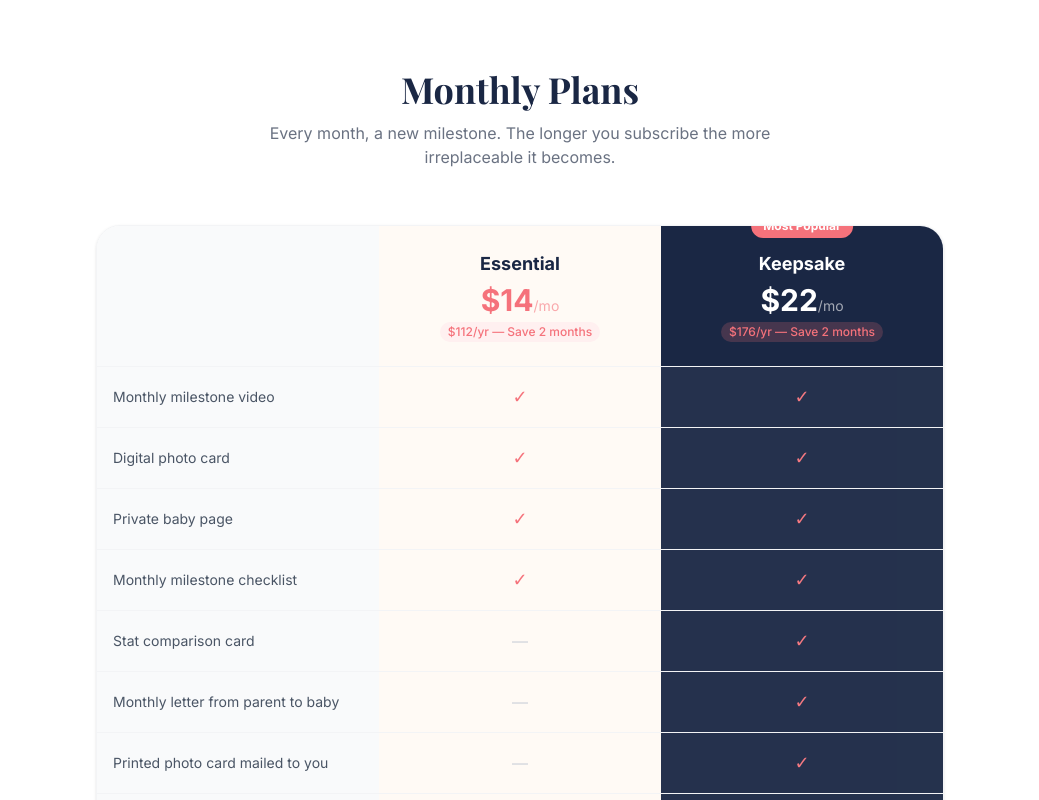
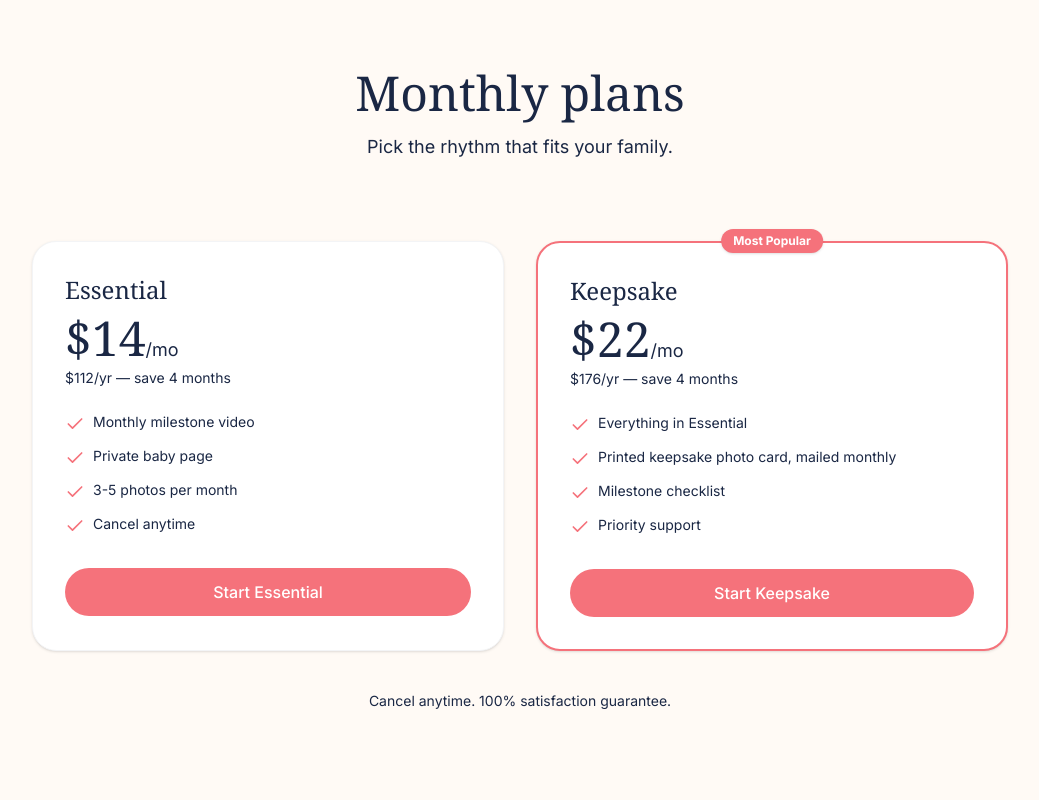
Before and after one commit to aheiman16-del/baby-milestone, a Next.js app: page / in a window 1280 px wide. Shown: the part 2760-3560 px from the top of the page, without its empty margins (120-1159 px from the left). Built offline with nearby package versions, Linux system fonts and the light colour scheme; a web font is replaced by a local one.

Commit message:
Update Pricing.tsx

```diff
--- a/components/Pricing.tsx
+++ b/components/Pricing.tsx
@@ -1,134 +1,145 @@
 'use client'
 
 import { motion } from 'framer-motion'
+import { Check } from 'lucide-react'
 import CheckoutButton from './CheckoutButton'
 
-const features = [
-  { label: 'Monthly milestone video', essential: true, keepsake: true },
-  { label: 'Digital photo card', essential: true, keepsake: true },
-  { label: 'Private baby page', essential: true, keepsake: true },
-  { label: 'Monthly milestone checklist', essential: true, keepsake: true },
-  { label: 'Stat comparison card', essential: false, keepsake: true },
-  { label: 'Monthly letter from parent to baby', essential: false, keepsake: true },
-  { label: 'Printed photo card mailed to you', essential: false, keepsake: true },
-  { label: 'Seasonal holiday cards', essential: false, keepsake: true },
+const plans = [
+  {
+    name: 'Essential',
+    productKey: 'essential_monthly',
+    price: '$14',
+    period: '/mo',
+    annual: '$112/yr — save 4 months',
+    features: [
+      'Monthly milestone video',
+      'Private baby page',
+      '3-5 photos per month',
+      'Cancel anytime',
+    ],
+    popular: false,
+  },
+  {
+    name: 'Keepsake',
+    productKey: 'keepsake_monthly',
+    price: '$22',
+    period: '/mo',
+    annual: '$176/yr — save 4 months',
+    features: [
+      'Everything in Essential',
+      'Printed keepsake photo card, mailed monthly',
+      'Milestone checklist',
+      'Priority support',
+    ],
+    popular: true,
+  },
 ]
-
-const plans = [
-  { key: 'essential_monthly' as const, name: 'Essential', price: '$14', annual: '$112', popular: false },
-  { key: 'keepsake_monthly' as const, name: 'Keepsake', price: '$22', annual: '$176', popular: true },
-]
-
-function Check({ yes }: { yes: boolean }) {
-  return yes
-    ? <span className="text-lg" style={{ color: 'var(--coral)' }}>&#10003;</span>
-    : <span className="text-gray-300">&mdash;</span>
-}
 
 export default function Pricing() {
   return (
-    <section id="pricing" className="py-24 bg-white">
-      <div className="max-w-4xl mx-auto px-6">
+    <section
+      id="pricing"
+      className="py-24"
+      style={{ backgroundColor: 'var(--cream-bg)' }}
+    >
+      <div className="max-w-5xl mx-auto px-6">
         <motion.div
           initial={{ opacity: 0, y: 20 }}
           whileInView={{ opacity: 1, y: 0 }}
           viewport={{ once: true }}
-          className="text-center mb-14"
+          transition={{ duration: 0.6 }}
+          className="text-center mb-16"
         >
-          <h2 className="font-display text-4xl font-bold mb-3" style={{ color: 'var(--navy)' }}>Monthly Plans</h2>
-          <p className="text-gray-500 max-w-lg mx-auto">Every month, a new milestone. The longer you subscribe the more irreplaceable it becomes.</p>
+          <h2
+            className="text-4xl md:text-5xl font-serif mb-4"
+            style={{ color: 'var(--text-main)' }}
+          >
+            Monthly plans
+          </h2>
+          <p className="text-lg" style={{ color: 'var(--text-muted)' }}>
+            Pick the rhythm that fits your family.
+          </p>
         </motion.div>
 
+        {/* pt-4 on the grid gives the "Most Popular" badge room to sit above the card */}
+        <div className="grid md:grid-cols-2 gap-8 pt-4">
+          {plans.map((plan, i) => (
             <motion.div
-          initial={{ opacity: 0, y: 24 }}
+              key={plan.name}
+              initial={{ opacity: 0, y: 20 }}
               whileInView={{ opacity: 1, y: 0 }}
               viewport={{ once: true }}
-          transition={{ duration: 0.7 }}
-          className="rounded-3xl overflow-hidden border border-gray-100 shadow-sm"
-        >
-          {/* Header row */}
-          <div className="grid grid-cols-3">
-            <div className="p-6 bg-gray-50" />
-            {plans.map((plan) => (
-              <div
-                key={plan.key}
-                className="p-6 text-center relative"
-                style={{ backgroundColor: plan.popular ? 'var(--navy)' : 'var(--cream-bg)' }}
+              transition={{ duration: 0.6, delay: i * 0.1 }}
+              className="relative"
             >
               {plan.popular && (
                 <div
-                    className="absolute -top-3 left-1/2 -translate-x-1/2 text-white text-xs font-bold px-3 py-1 rounded-full"
+                  className="absolute -top-3 left-1/2 -translate-x-1/2 text-white text-xs font-bold px-3 py-1 rounded-full z-10 whitespace-nowrap shadow-sm"
                   style={{ backgroundColor: 'var(--coral)' }}
                 >
                   Most Popular
                 </div>
               )}
-                <p
-                  className="font-bold text-lg mb-1"
-                  style={{ color: plan.popular ? 'white' : 'var(--navy)' }}
+
+              <div
+                className="rounded-3xl border shadow-sm bg-white h-full p-8"
+                style={{
+                  borderColor: plan.popular ? 'var(--coral)' : 'rgb(243 244 246)',
+                  borderWidth: plan.popular ? '2px' : '1px',
+                }}
+              >
+                <h3
+                  className="text-2xl font-serif mb-2"
+                  style={{ color: 'var(--text-main)' }}
                 >
                   {plan.name}
+                </h3>
+                <div className="mb-1">
+                  <span
+                    className="text-5xl font-serif"
+                    style={{ color: 'var(--text-main)' }}
+                  >
+                    {plan.price}
+                  </span>
+                  <span className="text-lg" style={{ color: 'var(--text-muted)' }}>
+                    {plan.period}
+                  </span>
+                </div>
+                <p className="text-sm mb-6" style={{ color: 'var(--text-muted)' }}>
+                  {plan.annual}
                 </p>
-                <p
-                  className="text-3xl font-bold"
-                  style={{ color: plan.popular ? 'white' : 'var(--coral)' }}
-                >
-                  {plan.price}<span className="text-sm font-normal opacity-60">/mo</span>
-                </p>
-                <div
-                  className="text-xs mt-1 px-2 py-0.5 rounded-full inline-block font-medium"
-                  style={{
-                    backgroundColor: plan.popular ? 'rgba(245,114,123,0.2)' : 'var(--pink-bg)',
-                    color: plan.popular ? '#F5727B' : 'var(--coral)',
-                  }}
-                >
-                  {plan.annual}/yr &mdash; Save 2 months
+
+                <ul className="space-y-3 mb-8">
+                  {plan.features.map((f) => (
+                    <li key={f} className="flex items-start gap-2">
+                      <Check
+                        className="w-5 h-5 flex-shrink-0 mt-0.5"
+                        style={{ color: 'var(--coral)' }}
+                      />
+                      <span className="text-sm" style={{ color: 'var(--text-main)' }}>
+                        {f}
+                      </span>
+                    </li>
+                  ))}
+                </ul>
+
+                <CheckoutButton
+                  productKey={plan.productKey}
+                  label={`Start ${plan.name}`}
+                  className="w-full text-white py-3 rounded-full font-medium hover:opacity-90 transition-opacity"
+                  style={{ backgroundColor: 'var(--coral)' }}
+                />
               </div>
-              </div>
+            </motion.div>
           ))}
         </div>
 
-          {/* Feature rows */}
-          {features.map((f, i) => (
-            <div
-              key={i}
-              className="grid grid-cols-3 border-t border-gray-100"
+        <p
+          className="text-center mt-10 text-sm"
+          style={{ color: 'var(--text-muted)' }}
         >
-              <div className="p-4 text-sm text-gray-600 bg-gray-50 flex items-center">{f.label}</div>
-              <div className="p-4 flex items-center justify-center" style={{ backgroundColor: 'var(--cream-bg)' }}>
-                <Check yes={f.essential} />
-              </div>
-              <div className="p-4 flex items-center justify-center" style={{ backgroundColor: 'var(--navy)', opacity: 0.95 }}>
-                <Check yes={f.keepsake} />
-              </div>
-            </div>
-          ))}
-
-          {/* CTA row */}
-          <div className="grid grid-cols-3 border-t border-gray-100">
-            <div className="p-6 bg-gray-50" />
-            {plans.map((plan) => (
-              <div
-                key={plan.key}
-                className="p-6 flex items-center justify-center"
-                style={{ backgroundColor: plan.popular ? 'var(--navy)' : 'var(--cream-bg)' }}
-              >
-                <CheckoutButton
-                  productKey={plan.key}
-                  label="Get Started"
-                  className="w-full font-semibold py-3 rounded-xl text-sm transition"
-                  style={
-                    plan.popular
-                      ? { backgroundColor: 'var(--coral)', color: 'white' }
-                      : { border: '2px solid var(--coral)', color: 'var(--coral)', backgroundColor: 'transparent' }
-                  }
-                />
-              </div>
-            ))}
-          </div>
-        </motion.div>
-
-        <p className="text-center text-sm text-gray-400 mt-6">Cancel anytime. 100% satisfaction guarantee.</p>
+          Cancel anytime. 100% satisfaction guarantee.
+        </p>
       </div>
     </section>
   )
```
Lines whose indentation alone changed are shown as unchanged.
